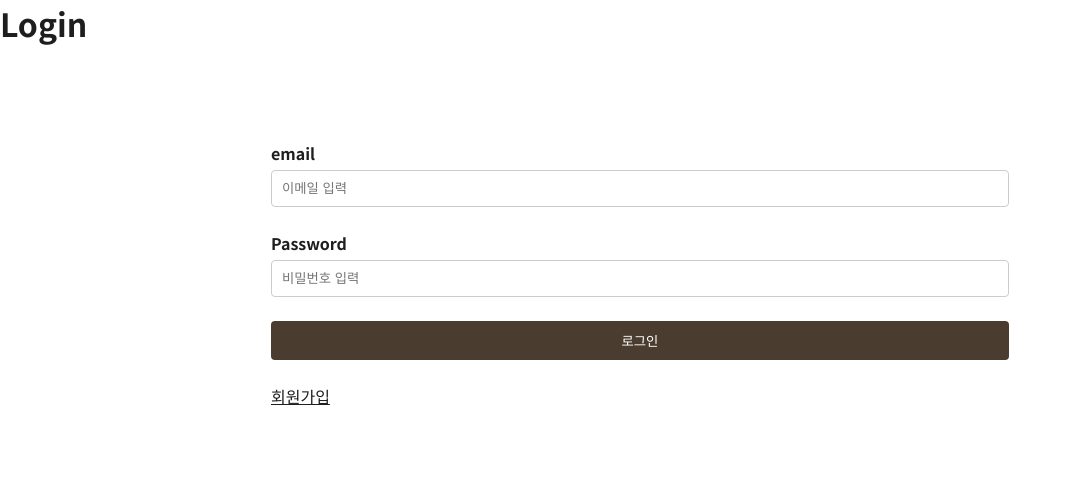
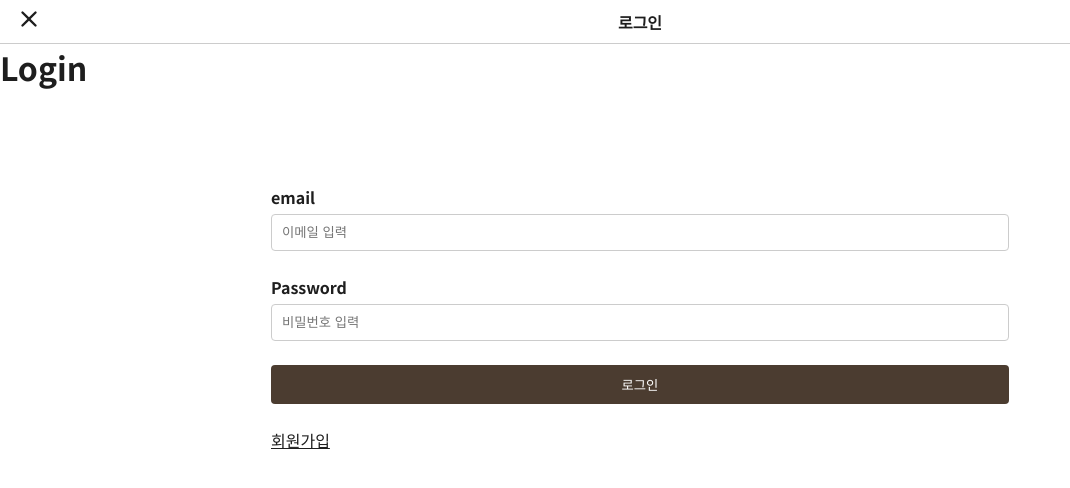
Before and after one commit to subin33/JobNest, a Vue app: page / in a window 1280 px wide. Shown: the top 488 px of the page, without its empty margins (0-1070 px from the left). Built offline with nearby package versions, Linux system fonts and the light colour scheme.

Commit message:
add navbar and icons

```diff
--- a/package.json
+++ b/package.json
@@ -13,6 +13,7 @@
     "vue-router": "^4.5.0"
   },
   "devDependencies": {
+    "@iconify/vue": "^4.3.0",
     "@vitejs/plugin-vue": "^5.2.1",
     "sass": "^1.86.0",
     "vite": "^6.2.0"
--- a/src/App.vue
+++ b/src/App.vue
@@ -1,9 +1,10 @@
 <script setup>
-
+import Navbar from './components/Navbar.vue';
 
 </script>
 
 <template>
+  <Navbar />
   <router-view />
 </template>
 
--- /dev/null
+++ b/src/components/Navbar.vue
@@ -0,0 +1,38 @@
+<template>
+  <nav>
+    <h1>로그인</h1>
+    <router-link to="/job-list" class="btn-close">
+      <Icon icon="material-symbols:close-rounded"
+      width="28"
+      style="color: #1e1e1e;"/>
+    </router-link>
+  </nav>
+</template>
+
+<script setup>
+  import { Icon } from '@iconify/vue';
+
+</script>
+
+<style lang="scss" scoped>
+  nav {
+    position: relative;
+    // background: pink;
+    border-bottom: 1px solid #ccc;
+    width: 100%;
+    height: 44px;
+    padding: 10px;
+    display: flex;
+    align-items: center;
+    justify-content: center;
+    h1 {
+      font-size: 16px;
+      color: var(--text-color-dark);
+    }
+    .btn-close {
+      position: absolute;
+      left: 15px;
+      text-decoration: none;
+    }
+  }
+</style>
```
